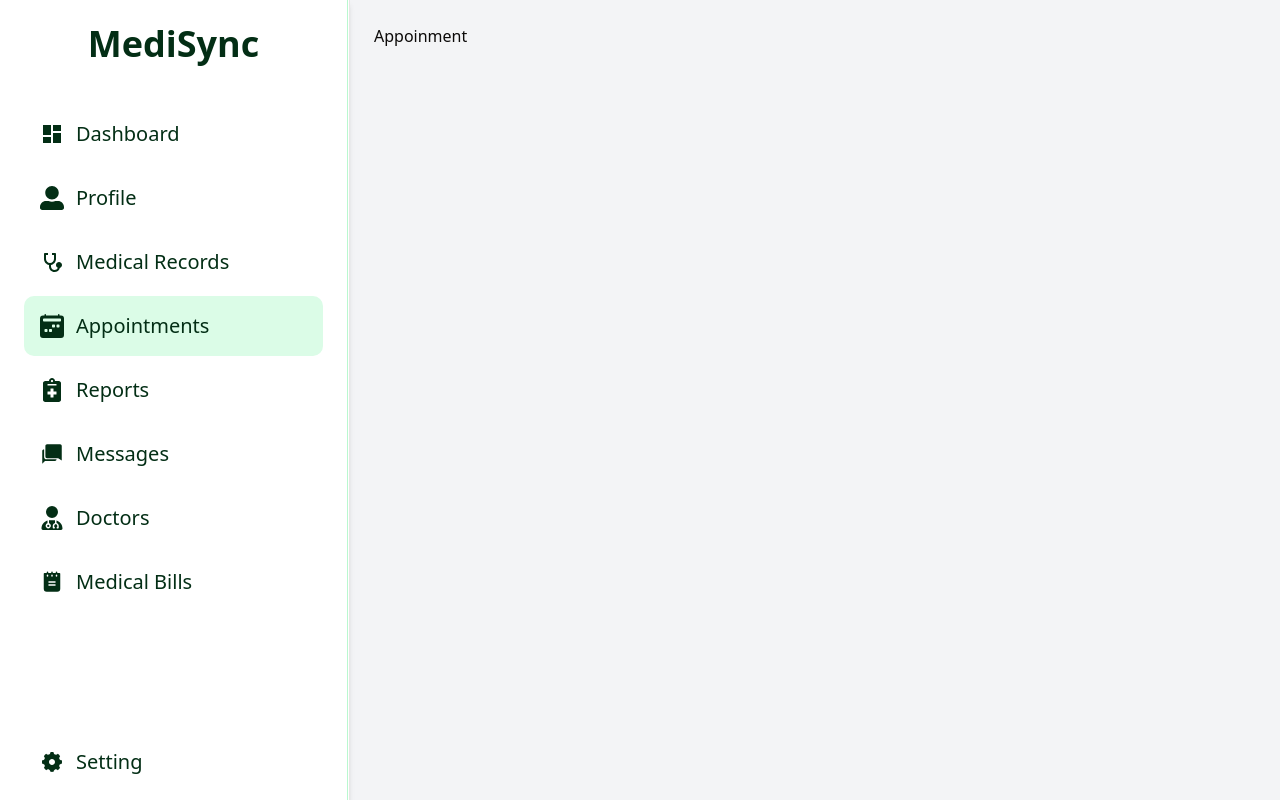
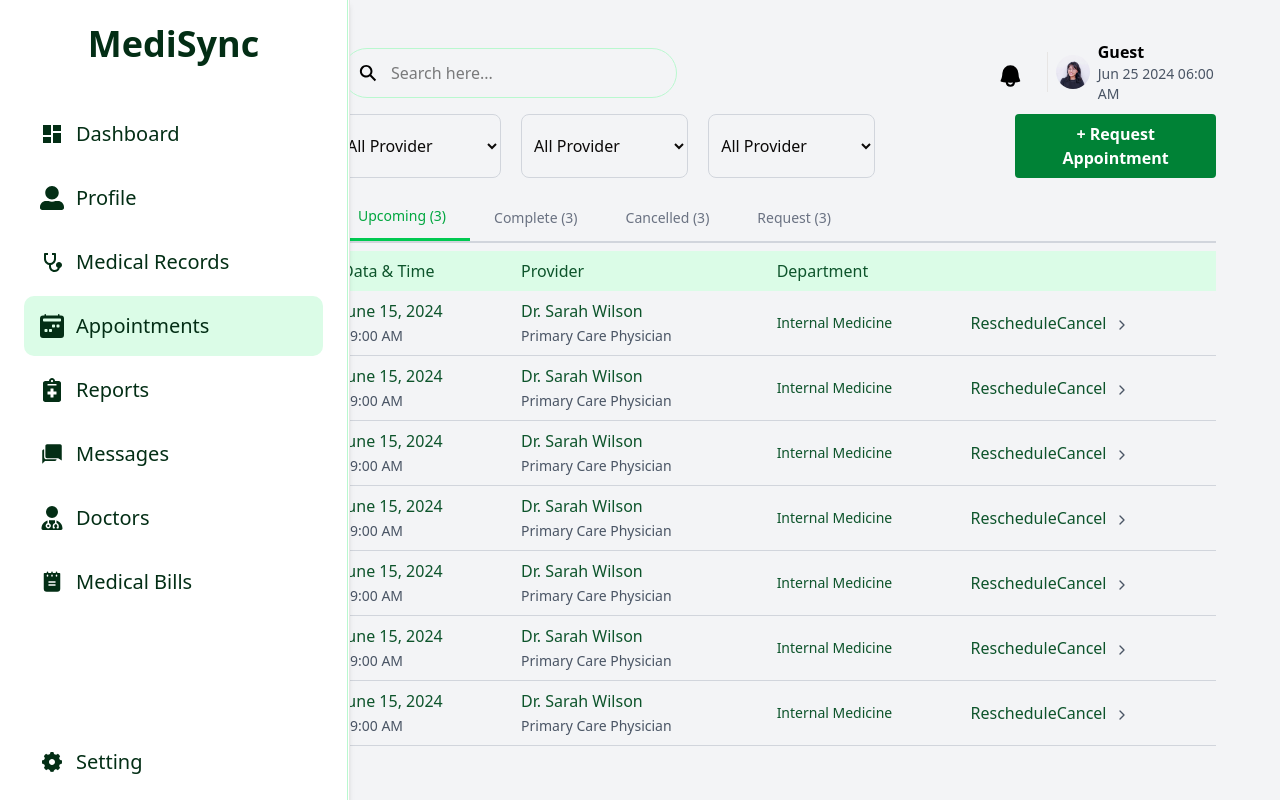
Before and after one commit to HarikaraPrashath/Auth-Next-Client, a Next.js app: page /dashboard/appoinment in a window 1280 px wide. Built offline with nearby package versions, Linux system fonts and the light colour scheme.

Commit message:
Appoinement Page ui

```diff
--- a/app/components/MedicalReportComponent/VisitHistory/VisitHistory.tsx
+++ b/app/components/MedicalReportComponent/VisitHistory/VisitHistory.tsx
@@ -42,12 +42,12 @@ const VisitHistory = () => {
 
   const toggleRow = (id: string) => {
     setExpandedRow(expandedRow === id ? null : id);
-    setActiveTab("Reason"); // reset tab when row opens
+    setActiveTab("Reason"); // reset tab when a row opens
   };
 
   return (
     <div>
-      <h1 className="text-green-950 text-xl">Visit History</h1>
+      <h1 className="text-green-950 text-xl font-semibold">Visit History</h1>
 
       <div className="border mt-2 border-gray-200 rounded-lg overflow-hidden">
         <table className="w-full table-auto text-sm">
@@ -113,23 +113,31 @@ const VisitHistory = () => {
                         {/* Right side - Content */}
                         <div className="flex-grow pl-4">
                           {activeTab === "Reason" && (
-                            <div className="text-sm text-gray-700"></div>
+                            <div className="text-sm text-gray-700">
+                              {visit.reason}
+                            </div>
                           )}
                           {activeTab === "Notes" && (
-                            <div className="text-sm text-gray-700"></div>
+                            <div className="text-sm text-gray-700">
+                              {visit.notes}
+                            </div>
                           )}
                           {activeTab === "Medicine" && (
-                            <div className="text-sm text-gray-700"></div>
+                            <div className="text-sm text-gray-700">
+                              {visit.medicine}
+                            </div>
                           )}
                           {activeTab === "Tests" && (
-                            <div className="text-sm text-gray-700"></div>
+                            <div className="text-sm text-gray-700">
+                              {visit.tests}
+                            </div>
                           )}
 
                           {/* Textarea for editing */}
                           <textarea
                             className="w-full h-full mt-3 min-h-[100px] border border-green-200 border-opacity-40 rounded-md p-2 resize-none overflow-y-auto max-h-40 scrollbar-thin scrollbar-thumb-green-500 scrollbar-track-green-100"
                             rows={4}
-                            placeholder={"Enter here..."}
+                            placeholder={`Update ${activeTab.toLowerCase()} here...`}
                           ></textarea>
                         </div>
                       </div>
--- a/app/dashboard/appoinment/page.tsx
+++ b/app/dashboard/appoinment/page.tsx
@@ -1,7 +1,272 @@
-import React from "react";
+"use client";
+import React, { useState } from "react";
+import Search from "@/app/components/SearchBar/search";
+import { ChevronDown, ChevronRight } from "lucide-react";
 
-const page = () => {
-  return <div>Appoinment</div>;
+interface Upcoming  {
+  id: number;
+  provider: string;
+  position?: string;
+  department: string;
+  date: string;
+  time: string;
+  appointmentType: string;
+  reason: string;
+}
+const upcomingData: Upcoming[] = [
+  {
+    id: 1,
+    provider: "Dr. Sarah Wilson",
+    position: "Primary Care Physician",
+    department: "Internal Medicine",
+    date: "June 15, 2024",
+    time: "09:00 AM",
+    appointmentType: "In-Person",
+    reason: "",
+  },
+  {
+    id: 2,
+    provider: "Dr. Sarah Wilson",
+    position: "Primary Care Physician",
+    department: "Internal Medicine",
+    date: "June 15, 2024",
+    time: "09:00 AM",
+    appointmentType: "In-Person",
+    reason: "",
+  },
+  {
+    id: 3,
+    provider: "Dr. Sarah Wilson",
+    position: "Primary Care Physician",
+    department: "Internal Medicine",
+    date: "June 15, 2024",
+    time: "09:00 AM",
+    appointmentType: "In-Person",
+    reason: "",
+  },
+  {
+    id: 4,
+    provider: "Dr. Sarah Wilson",
+    position: "Primary Care Physician",
+    department: "Internal Medicine",
+    date: "June 15, 2024",
+    time: "09:00 AM",
+    appointmentType: "In-Person",
+    reason: "",
+  },
+  {
+    id: 5,
+    provider: "Dr. Sarah Wilson",
+    position: "Primary Care Physician",
+    department: "Internal Medicine",
+    date: "June 15, 2024",
+    time: "09:00 AM",
+    appointmentType: "In-Person",
+    reason: "",
+  },
+  {
+    id: 6,
+    provider: "Dr. Sarah Wilson",
+    position: "Primary Care Physician",
+    department: "Internal Medicine",
+    date: "June 15, 2024",
+    time: "09:00 AM",
+    appointmentType: "In-Person",
+    reason: "",
+  },
+  {
+    id: 7,
+    provider: "Dr. Sarah Wilson",
+    position: "Primary Care Physician",
+    department: "Internal Medicine",
+    date: "June 15, 2024",
+    time: "09:00 AM",
+    appointmentType: "In-Person",
+    reason: "",
+  },
+];
+
+const Page = () => {
+  const [activeTab, setActiveTab] = useState("Upcoming (3)");
+  const [provider, setProvider] = useState<string>("All Providers");
+  const [department, setDepartment] = useState<string>("All Departments");
+  const [date, setDate] = useState<string>("mm/dd/yyyy ");
+  const tabs = ["Upcoming (3)", "Complete (3)", "Cancelled (3)", "Request (3)"];
+  const [expandedRow, setExpandedRow] = useState<string | null>("");
+
+  const toggleRow = (id: string) => {
+    setExpandedRow(expandedRow === id ? null : id);
+  };
+
+  return (
+    <div>
+      <Search />
+      <div className="flex gap-5 mt-4">
+        {/* Provider Dropdown */}
+        <select
+          aria-label="Select Provider"
+          value={provider}
+          onChange={(e: React.ChangeEvent<HTMLSelectElement>) =>
+            setProvider(e.target.value)
+          }
+          className="border border-gray-300 rounded-md p-2 w-[20%]"
+        >
+          <option value="all">All Provider</option>
+          <option value="upcoming">Upcoming Appointments</option>
+          <option value="past">Past Appointments</option>
+          <option value="allAppointments">All Appointments</option>
+        </select>
+
+        {/* Appointment Dropdown */}
+        <select
+          aria-label="Select Provider"
+          value={department}
+          onChange={(e: React.ChangeEvent<HTMLSelectElement>) =>
+            setDepartment(e.target.value)
+          }
+          className="border border-gray-300 rounded-md p-2 w-[20%]"
+        >
+          <option value="all">All Provider</option>
+          <option value="upcoming">Upcoming Appointments</option>
+          <option value="past">Past Appointments</option>
+          <option value="allAppointments">All Appointments</option>
+        </select>
+
+        {/* Status Dropdown */}
+        <select
+          aria-label="Select Provider"
+          value={date}
+          onChange={(e: React.ChangeEvent<HTMLSelectElement>) =>
+            setDate(e.target.value)
+          }
+          className="border border-gray-300 rounded-md p-2 w-[20%]"
+        >
+          <option value="all">All Provider</option>
+          <option value="upcoming">Upcoming Appointments</option>
+          <option value="past">Past Appointments</option>
+          <option value="allAppointments">All Appointments</option>
+        </select>
+
+        <div>
+          <button
+            type="submit"
+            className="bg-green-700 ml-30  text-white font-semibold py-2 px-4 rounded flex items-center gap-2"
+          >
+            <span className="material-symbols-outlined text-white">
+              + Request Appointment
+            </span>
+          </button>
+        </div>
+      </div>
+      <div>
+        {/* Tabs */}
+        <div className="mt-4 border-b-2 border-gray-300">
+          <div className="flex">
+            {tabs.map((tab) => (
+              <button
+                type="button"
+                key={tab}
+                onClick={() => setActiveTab(tab)}
+                className={`px-6 py-3 text-sm font-medium transition-colors ${
+                  activeTab === tab
+                    ? "border-b-3 border-green-500 text-green-600"
+                    : "text-gray-500 hover:text-gray-700  "
+                }`}
+              >
+                {tab}
+              </button>
+            ))}
+          </div>
+        </div>
+
+        {/* Table Show */}
+        <div className="mt-2 text-green-900">
+          <table className="table-auto w-full text-left border-collapse">
+            <thead>
+              <tr className="bg-green-100">
+                <th className="py-2 px-2 font-medium">Data & Time</th>
+                <th className="py-2 px-2 font-medium">Provider</th>
+                <th className="py-2 px-2 font-medium">Department</th>
+                <th className="py-2 px-2 font-medium"></th>
+              </tr>
+            </thead>
+            <tbody>
+              {upcomingData.map((upcoming) => (
+                <React.Fragment key={upcoming.id}>
+                  <tr className="border-b border-gray-300 ">
+                    <td className="py-2 px-2">
+                      {upcoming.date} <br />
+                      <span className="text-sm text-gray-600">
+                        {upcoming.time}
+                      </span>
+                    </td>
+                    <td className="py-2 px-2">
+                      {upcoming.provider} <br />
+                      <span className="text-sm text-gray-600">
+                        {upcoming.position}
+                      </span>
+                    </td>
+                    <td className="py-2 px-2 text-sm">{upcoming.department}</td>
+                    <td>
+                      <span>Reschedule</span>
+                      <span>Cancel</span>
+                      <span
+                        className="pl-2"
+                        onClick={() => toggleRow(upcoming.id.toString())}
+                      >
+                        {expandedRow === upcoming.id.toString() ? (
+                          <ChevronDown className="w-4 h-4 text-gray-600 inline" />
+                        ) : (
+                          <ChevronRight className="w-4 h-4 text-gray-600 inline" />
+                        )}
+                      </span>
+                    </td>
+                  </tr>
+                  {expandedRow === upcoming.id.toString() && (
+                    <tr className="bg-green-50 border border-green-200 border-opacity-40">
+                      <td colSpan={4} className="p-4 text-sm">
+                        <div className="flex items-start space-x-3">
+                          {/* Left Divider */}
+                          <div className="border-l border-green-100 border-opacity-50 h-full"></div>
+
+                          {/* Content */}
+                          <div className="flex flex-col w-full space-y-4">
+                            {/* Appointment Type Row */}
+                            <div className="flex items-center gap-4">
+                              <p className="font-semibold text-green-900 w-40">
+                                Appointment Type :
+                              </p>
+                              <span className="text-gray-700">
+                                {upcoming.appointmentType}
+                              </span>
+                            </div>
+
+                            {/* Notes Row */}
+                            <div className="flex items-start gap-4">
+                              <p className="font-semibold text-green-900 w-40">
+                                Reason for Visit :
+                              </p>
+                              <textarea
+                                className="flex-1 border border-green-200 border-opacity-40 p-2 text-gray-700 focus:outline-none focus:ring-2 focus:ring-green-400 rounded-md"
+                                rows={3}
+                                placeholder="Enter notes here..."
+                                value={upcoming.reason}
+                                onChange={() => {}}
+                              ></textarea>
+                            </div>
+                          </div>
+                        </div>
+                      </td>
+                    </tr>
+                  )}
+                </React.Fragment>
+              ))}
+            </tbody>
+          </table>
+        </div>
+      </div>
+    </div>
+  );
 };
 
-export default page;
+export default Page;
```
